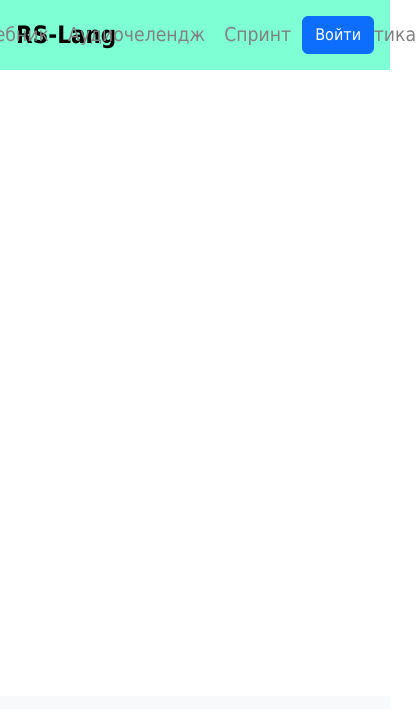
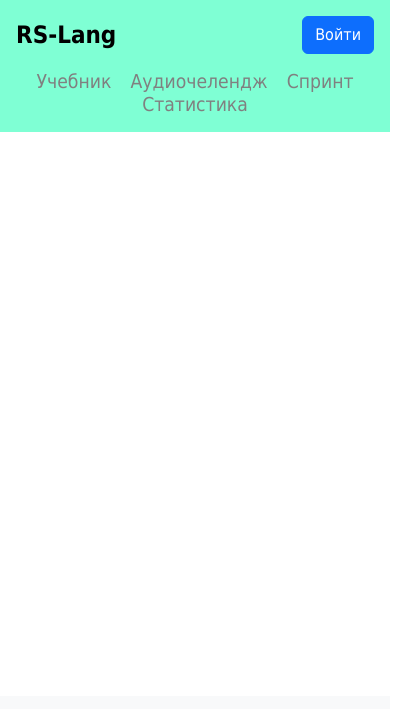
Before and after one commit to annTerry/RS-Lang, a website built with webpack: page src/index.html in a window 390 px wide. Shown: the top 709 px of the page, 416 px wide, since content can reach past the window. Built offline with nearby package versions, Linux system fonts and the light colour scheme.

Commit message:
feat: #36 update styles in header and footer

```diff
--- a/src/components/auth/auth.scss
+++ b/src/components/auth/auth.scss
@@ -1,3 +1,17 @@
 .modal_auth {
   width: 30rem;
 }
+.header {
+  .auth {
+    .username {
+      display: inline-block;
+      max-width: 5rem;
+      margin-right: 0.5rem;
+      vertical-align: middle;
+      white-space: nowrap;
+      overflow: hidden;
+      text-overflow: ellipsis;
+      color: black;
+    }
+  }
+}
--- a/src/components/header/header.scss
+++ b/src/components/header/header.scss
@@ -15,9 +15,11 @@
   }
 
   .logo {
-    width: 30%;
+    width: 20%;
     font-size: 1.5rem;
     font-weight: bold;
+    white-space: nowrap;
+    color: black;
 
     a {
       text-decoration: none;
@@ -26,8 +28,39 @@
   }
 
   .auth {
-    width: 30%;
+    width: 20%;
     text-align: end;
   }
 
+  .menu {
+    width: 60%;
+  }
+
 }
+
+@media (max-width: 699px) {
+  .header {
+    text-align: center;
+
+    &__in {
+      flex-wrap: wrap;
+    }
+
+    .logo {
+      width: 50%;
+      text-align: start;
+    }
+
+    .auth {
+      width: 50%;
+      text-align: end;
+    }
+
+    .menu {
+      order: 1;
+      width: 100%;
+      margin: 1rem 0 0;
+    }
+
+  }
+}
--- a/src/components/menu/menu.scss
+++ b/src/components/menu/menu.scss
@@ -1,5 +1,4 @@
 .menu {
-  width: 40%;
   color: gray;
   font-size: 1.2rem;
 
@@ -7,6 +6,7 @@
     display: flex;
     justify-content: center;
     align-items: center;
+    flex-wrap: wrap;
     margin: 0;
     padding: 0;
     list-style: none;
@@ -17,13 +17,18 @@
 
     a {
       text-decoration: none;
-      color: gray;
+      color: inherit;
 
       &:hover {
         color: black;
       }
     }
 
+    .active,
+    .active a {
+      color: black;
+    }
+
   }
 
 }
```
